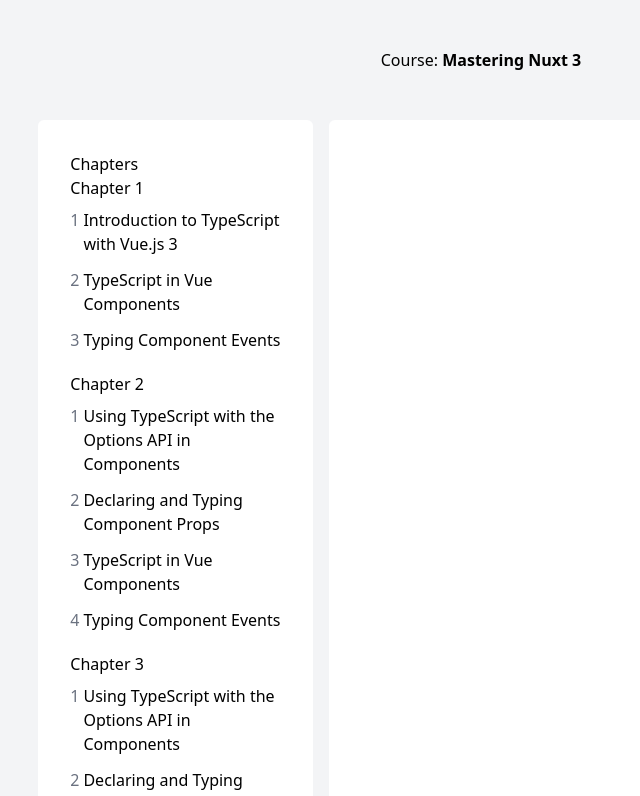
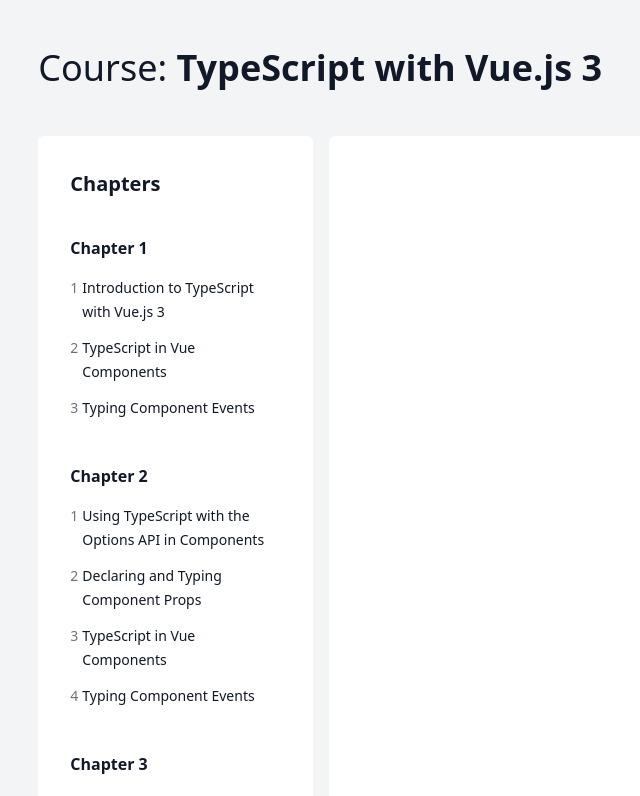
Before and after one commit to VladKurluk/learn-nuxt, a Nuxt app: page /course in a window 1280 px wide. Shown: the top 796 px of the page, without its empty margins (159-799 px from the left). Built offline with nearby package versions, Linux system fonts and the light colour scheme; no server answers.

Commit message:
Added middlewares and supabase integration

```diff
--- /dev/null
+++ b/composables/useFirstLesson.ts
@@ -0,0 +1,4 @@
+export default () => {
+    const { chapters } = useCourse();
+    return chapters[0].lessons[0];
+}
--- /dev/null
+++ b/middleware/history.global.ts
@@ -0,0 +1,5 @@
+export default defineNuxtRouteMiddleware((to, from) => {
+    const navigationHistory = useLocalStorage('history', []);
+    // @ts-ignore
+    navigationHistory.value.push(to.path);
+});
--- a/nuxt.config.ts
+++ b/nuxt.config.ts
@@ -1,8 +1,5 @@
 // https://nuxt.com/docs/api/configuration/nuxt-config
 export default defineNuxtConfig({
-  modules: [
-    '@nuxtjs/tailwindcss',
-    '@vueuse/nuxt',
-  ],
+  modules: ['@nuxtjs/tailwindcss', '@vueuse/nuxt', "@nuxtjs/supabase"],
   devtools: { enabled: true }
 })
--- a/package.json
+++ b/package.json
@@ -10,12 +10,14 @@
     "postinstall": "nuxt prepare"
   },
   "dependencies": {
+    "@nuxtjs/supabase": "^1.2.2",
     "@vueuse/nuxt": "^10.9.0",
     "nuxt": "^3.11.2",
     "vue": "^3.4.27",
     "vue-router": "^4.3.2"
   },
   "devDependencies": {
-    "@nuxtjs/tailwindcss": "^6.12.0"
+    "@nuxtjs/tailwindcss": "^6.12.0",
+    "@tailwindcss/typography": "^0.5.13"
   }
 }
--- a/pages/course.vue
+++ b/pages/course.vue
@@ -1,9 +1,10 @@
 <template>
+    <div>
         <div class="prose mb-12">
         <h1>
             <span class="font-medium">
                 Course:
-        <span class="font-bold">Mastering Nuxt 3</span>
+                <span class="font-bold">{{ title }}</span>
             </span>
         </h1>
         </div>
@@ -53,10 +54,11 @@
                 </NuxtErrorBoundary>
             </div>
         </div>
+    </div>
 </template>
 
 <script setup>
-const { chapters } = useCourse();
+const { chapters, title } = useCourse();
 
 // definePageMeta({
 //   layout: false,
--- a/pages/course/chapter/[chapterSlug]/lesson/[lessonSlug].vue
+++ b/pages/course/chapter/[chapterSlug]/lesson/[lessonSlug].vue
@@ -30,32 +30,40 @@
 </template>
 
 <script setup>
+import { navigateTo } from 'nuxt/app';
+
   const route = useRoute();
   const course = useCourse();
 
   definePageMeta({
-    validate({ params }) {
+    middleware: [
+      function({ params }, from) {
         const course = useCourse();
         const chapter = course.chapters.find(
             (chapter) => chapter.slug === params.chapterSlug
         );
         if (!chapter) {
-        return createError({
+          return abortNavigation(
+            createError({
               statusCode: 404,
               message: 'Chapter not found',
-        });
+            })
+          );
         }
         const lesson = chapter.lessons.find(
             (lesson) => lesson.slug === params.lessonSlug
         );
         if (!lesson) {
-        return createError({
+          return abortNavigation(
+            createError({
               statusCode: 404,
               message: 'Lesson not found',
-        });
+            })
+          );
         }
-      return true;
       },
+      // 'auth'
+    ]
   });
 
   const chapter = computed(() => {
--- a/pages/index.vue
+++ b/pages/index.vue
@@ -1,9 +1,12 @@
 <template>
-    <div>
-        <h1>Hello Nuxt</h1>
-    </div>
+    <NuxtLink
+        class="underline font-medium"
+        :href="firstLesson.path"
+    >
+        Go to first lesson
+    </NuxtLink>
 </template>
 
 <script setup lang="ts">
-
+    const firstLesson = useFirstLesson();
 </script>
--- /dev/null
+++ b/pages/login.vue
@@ -0,0 +1,12 @@
+<template>
+    <div class="prose w-full max-w-2xl h-9">
+        <h1>Log in to {{ title }}</h1>
+        <button class="bg-blue-500 text-white font-bold py-2 px-4 rounded">
+            Log in with Github
+        </button>
+    </div>
+</template>
+
+<script setup lang="ts">
+    const { title } = useCourse();
+</script>
--- /dev/null
+++ b/tailwind.config.js
@@ -0,0 +1,8 @@
+/** @type {import('tailwindcss').Config} */
+module.exports = {
+    content: [],
+    theme: {
+      extend: {},
+    },
+    plugins: [require('@tailwindcss/typography')],
+};
```
Also changed, not shown: middleware/auth.ts (added, +8 -0 lines), 1 other file (tests, documents, lock files or other folders). Lines whose indentation alone changed are shown as unchanged.
